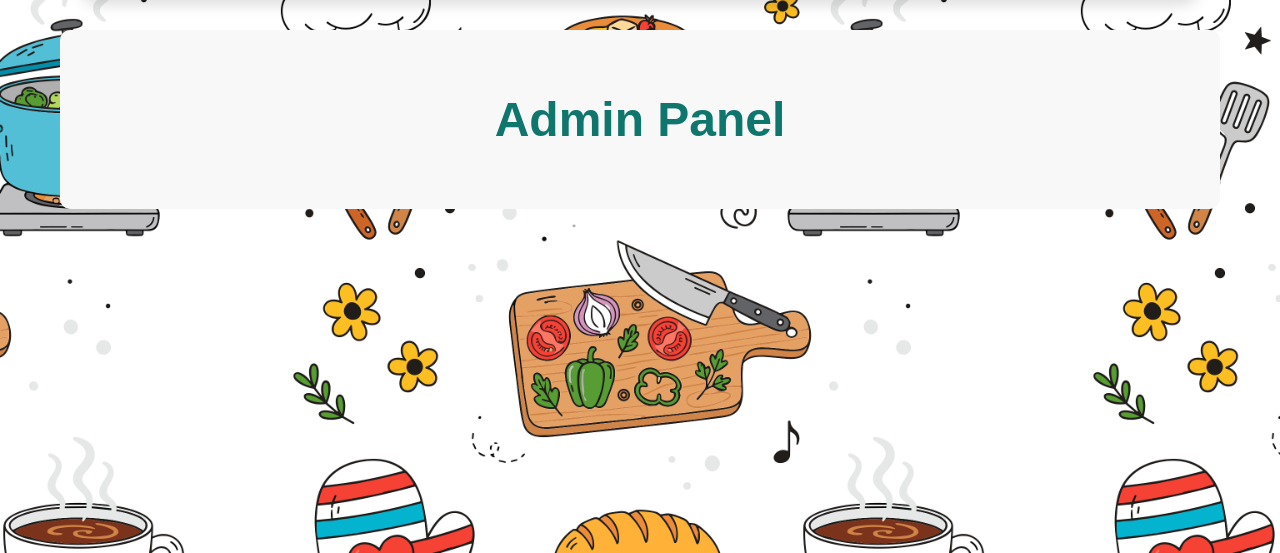
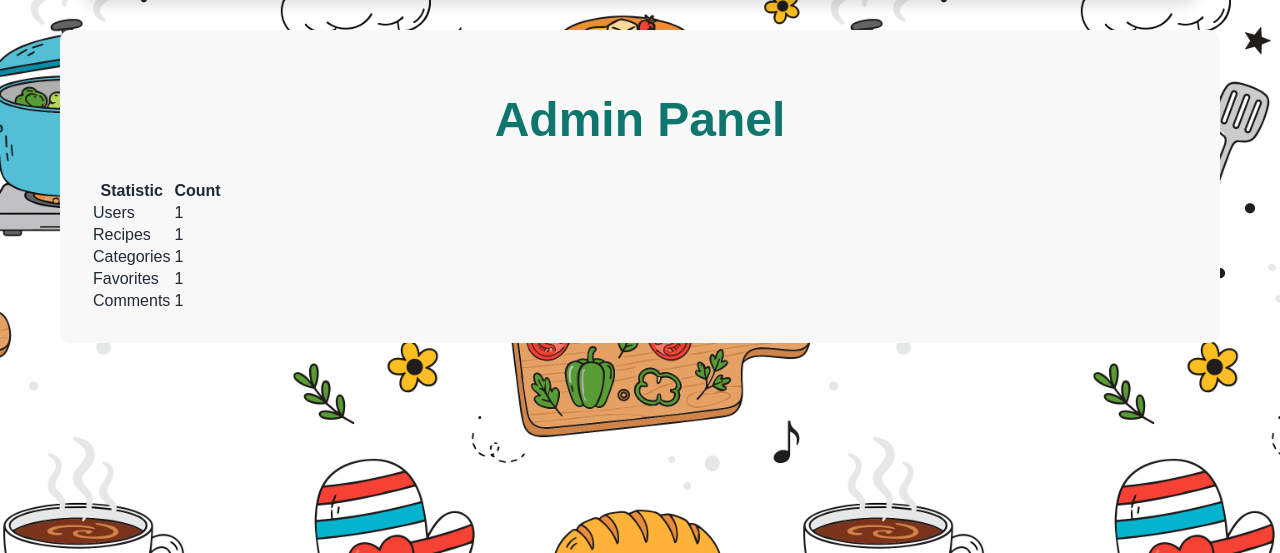
Before and after one commit to mdpos95-tech/recipe_flask_app_MOD4, a Flask app: template templates/admin.html in a window 1280 px wide. Shown: the part 97-650 px from the top of the page. Run offline with Flask 3, Linux system fonts and the light colour scheme; the template is opened without the code that fills it: most values are stand-ins (such as "Sample title", 1, 10 or a date in 2020).

Commit message:
adding to admin

```diff
--- a/templates/admin.html
+++ b/templates/admin.html
@@ -2,10 +2,30 @@
 {% block content %}
 <h1>Admin Panel
 </h1>
-<tr></tr>
-<tr></tr>
-<tr></tr>
-<tr></tr>
-<tr></tr>
-<tr></tr>
+<table>
+<tr>
+    <th>Statistic</th>
+    <th>Count</th>
+</tr>
+<tr>
+    <td>Users</td>
+    <td>{{ user_count }}</td>
+</tr>
+<tr>
+    <td>Recipes</td>
+    <td>{{ recipe_count }}</td>
+</tr>
+<tr>
+    <td>Categories</td>
+    <td>{{ category_count }}</td>
+</tr>
+<tr>
+    <td>Favorites</td>
+    <td>{{ favorite_count }}</td>
+</tr>
+<tr>
+    <td>Comments</td>
+    <td>{{ comment_count }}</td>
+</tr>
+</table>
 {% endblock %}
```
